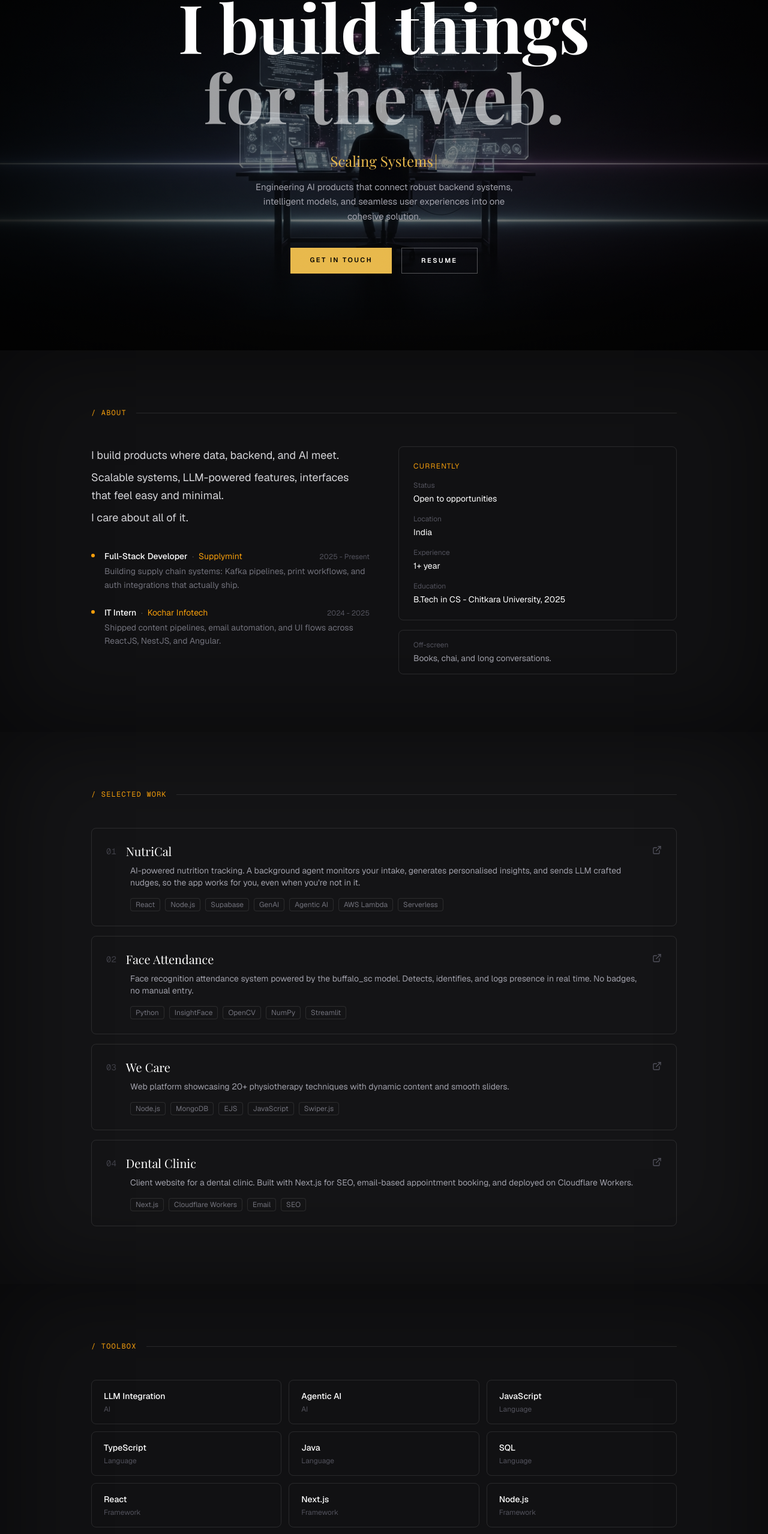
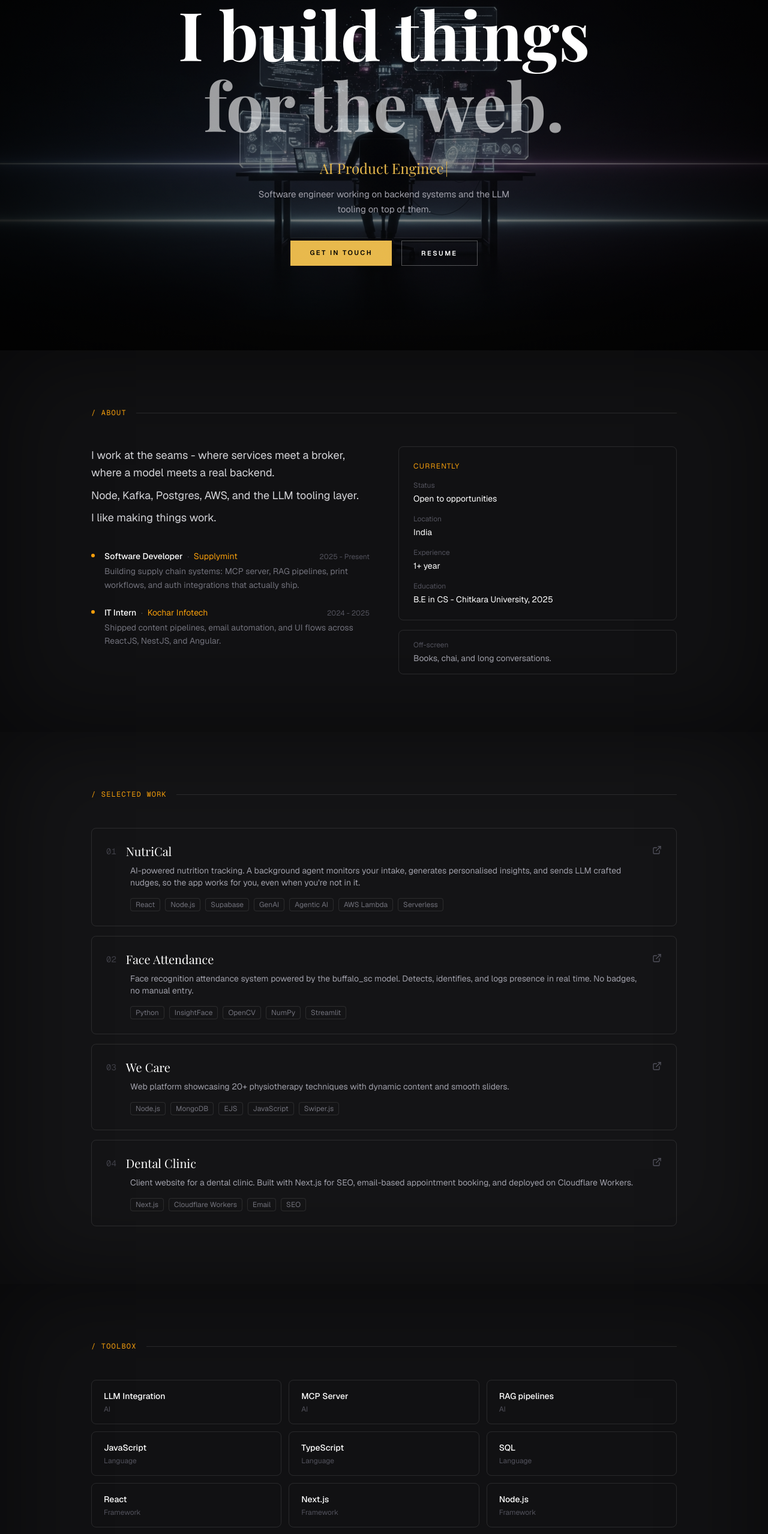
Before and after one commit to rajg1011/Portfolio-Raj, a Next.js app: page / in a window 1280 px wide. Shown: the part 216-2773 px from the top of the page at 60% size. Built offline with nearby package versions, Linux system fonts and the light colour scheme; no server answers; a web font is replaced by a local one.

Commit message:
fix: data change

```diff
--- a/app/layout.tsx
+++ b/app/layout.tsx
@@ -9,7 +9,7 @@ const playfair = Playfair_Display({ variable: '--font-playfair', subsets: ['lati
 const siteUrl = process.env.NEXT_PUBLIC_SITE_URL || 'https://rajg.dev'
 
 export const metadata: Metadata = {
-  title: 'Raj — Software Engineer',
+  title: 'Raj - Software Engineer',
   description: 'Software engineer focused on data systems and web products.',
   keywords: ['Raj Gupta', 'software engineer', 'data engineer', 'web developer', 'portfolio'],
   metadataBase: new URL(siteUrl),
@@ -23,7 +23,7 @@ export const metadata: Metadata = {
   },
   twitter: {
     card: 'summary_large_image',
-    title: 'Raj — Software Engineer',
+    title: 'Raj - Software Engineer',
     description: 'Software engineer focused on data systems and web products.',
   },
 }
--- a/app/opengraph-image.tsx
+++ b/app/opengraph-image.tsx
@@ -1,7 +1,7 @@
 import { ImageResponse } from 'next/og'
 
 export const runtime = 'edge'
-export const alt = 'Raj — Software Engineer'
+export const alt = 'Raj - Software Engineer'
 export const size = { width: 1200, height: 630 }
 export const contentType = 'image/png'
 
--- a/components/sections/Hero.tsx
+++ b/components/sections/Hero.tsx
@@ -6,10 +6,10 @@ import { ArrowDown } from 'lucide-react'
 import { TypewriterText } from '@/components/ui/TypewriterText'
 
 const heroStrings = [
-  'Building AI Products',
-  'Scaling Systems',
-  'Automating Workflows',
-  'Shipping Products',
+  'Backend Engineering',
+  'AI Product Engineering',
+  'Event-Driven Systems',
+  'API & Integration Work',
 ]
 
 export function Hero() {
@@ -21,7 +21,7 @@ export function Hero() {
       {/* Background image */}
       <Image
         src="/ghibli-hero-section.png"
-        alt="Raj — Ghibli style"
+        alt="Raj Gupta"
         fill
         priority
         style={{ objectFit: 'contain', objectPosition: 'center center', filter: 'saturate(0.5) brightness(0.75)' }}
@@ -50,7 +50,7 @@ export function Hero() {
         </p>
 
         <p className="text-sm md:text-[15px] text-zinc-400 mb-10 max-w-md mx-auto leading-relaxed">
-          Engineering AI products that connect robust backend systems, intelligent models, and seamless user experiences into one cohesive solution.
+           Software engineer working on backend systems and the LLM tooling on top of them.
         </p>
 
         <div className="flex flex-col sm:flex-row gap-4 justify-center">
--- a/data/content.ts
+++ b/data/content.ts
@@ -31,10 +31,10 @@ export const projects = [
 
 export const skills = [
   { name: 'LLM Integration', category: 'AI' as const },
-  { name: 'Agentic AI', category: 'AI' as const },
+  { name: 'MCP Server', category: 'AI' as const },
+  { name: 'RAG pipelines', category: 'AI' as const },
   { name: 'JavaScript', category: 'Language' as const },
   { name: 'TypeScript', category: 'Language' as const },
-   { name: 'Java', category: 'Language' as const },
   { name: 'SQL', category: 'Language' as const },
   { name: 'React', category: 'Framework' as const },
   { name: 'Next.js', category: 'Framework' as const },
@@ -43,22 +43,22 @@ export const skills = [
   { name: 'PostgreSQL', category: 'Database' as const },
   { name: 'MongoDB', category: 'Database' as const },
   { name: 'Docker', category: 'Tool' as const },
-  { name: 'AWS (EC2, S3, Lambda)', category: 'Tool' as const },
+  { name: 'AWS (EC2, S3, Lambda, Aplify, ECS, ECR)', category: 'Tool' as const },
   { name: 'Cloudflare Workers', category: 'Tool' as const }
 ]
 
 export const bio = {
   paragraph: [
-    'I build products where data, backend, and AI meet.',
-    'Scalable systems, LLM-powered features, interfaces that feel easy and minimal.',
-    'I care about all of it.',
+    'I work at the seams - where services meet a broker, where a model meets a real backend.',
+    'Node, Kafka, Postgres, AWS, and the LLM tooling layer.',
+    'I like making things work.',
   ],
   experience: [
     {
-      role: 'Full-Stack Developer',
+      role: 'Software Developer',
       company: 'Supplymint',
       period: '2025 - Present',
-      detail: 'Building supply chain systems: Kafka pipelines, print workflows, and auth integrations that actually ship.',
+      detail: 'Building supply chain systems: MCP server, RAG pipelines, print workflows, and auth integrations that actually ship.',
     },
     {
       role: 'IT Intern',
@@ -67,7 +67,7 @@ export const bio = {
       detail: 'Shipped content pipelines, email automation, and UI flows across ReactJS, NestJS, and Angular.',
     },
   ],
-  education: 'B.Tech in CS - Chitkara University, 2025',
+  education: 'B.E in CS - Chitkara University, 2025',
   offscreen: 'Books, chai, and long conversations.',
   currently: {
     status: 'Open to opportunities',
```
Also changed, not shown: 1 other file (tests, documents, lock files or other folders).
